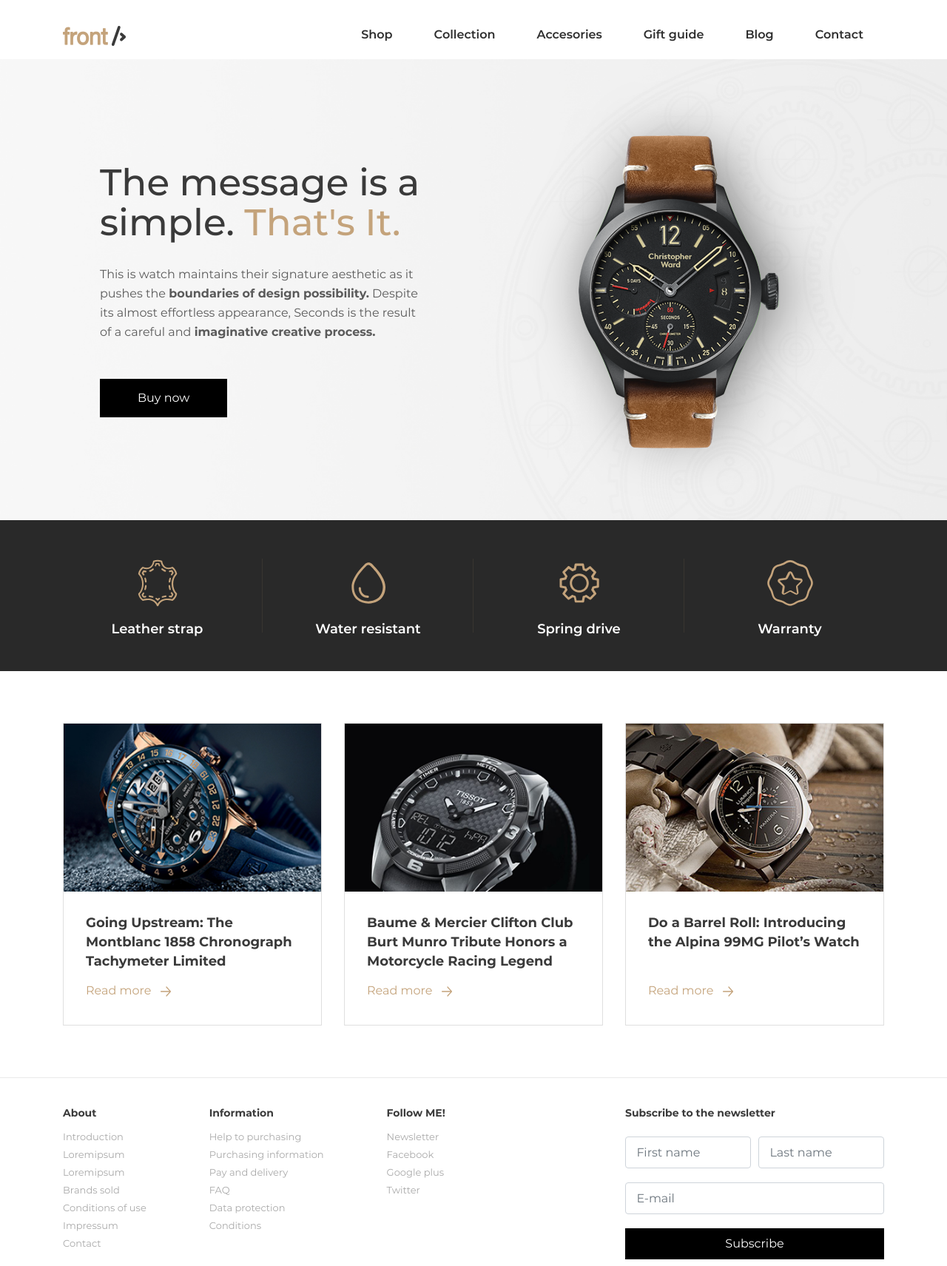
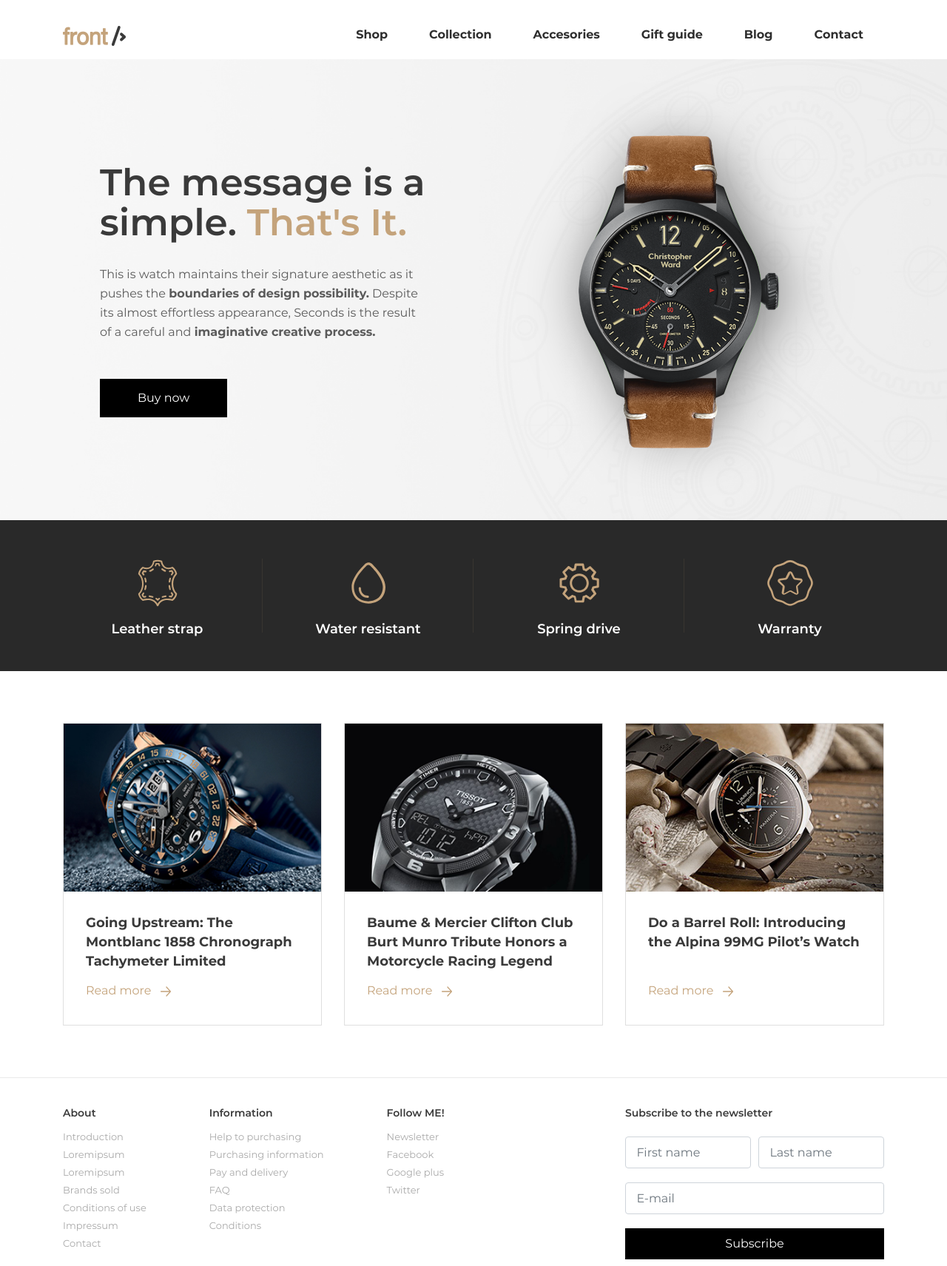
Before and after one commit to Palaz01/tesztfeladat, a website: page src/index.html in a window 1280 px wide. Shown: the top 1711 px of the page at 74% size. Drawn offline with nearby package versions, Linux system fonts and the light colour scheme; files that its build step writes are made by us from their sources.

Commit message:
font weight fixes

```diff
--- a/src/scss/abstracts/_variables.scss
+++ b/src/scss/abstracts/_variables.scss
@@ -3,6 +3,7 @@
 $h5-font-size: 18px;
 $h6-font-size: 14px;
 $headings-line-height: 1.08;
+$headings-font-weight: 600;
 $main-font: 'Montserrat', sans-serif;
 
 // Colors
--- a/src/scss/base/_typo.scss
+++ b/src/scss/base/_typo.scss
@@ -39,11 +39,6 @@
 
 h5 {
    line-height: 1.444;
-   font-weight: 600;
-}
-
-h6 {
-   font-weight: bold;
 }
 
 p {
--- a/src/scss/components/_navbar.scss
+++ b/src/scss/components/_navbar.scss
@@ -3,7 +3,7 @@
    padding-bottom: 13px;
 
    .nav-link {
-      font-weight: 600;
+      font-weight: bold;
    }
 
    .navbar-toggler {
```
